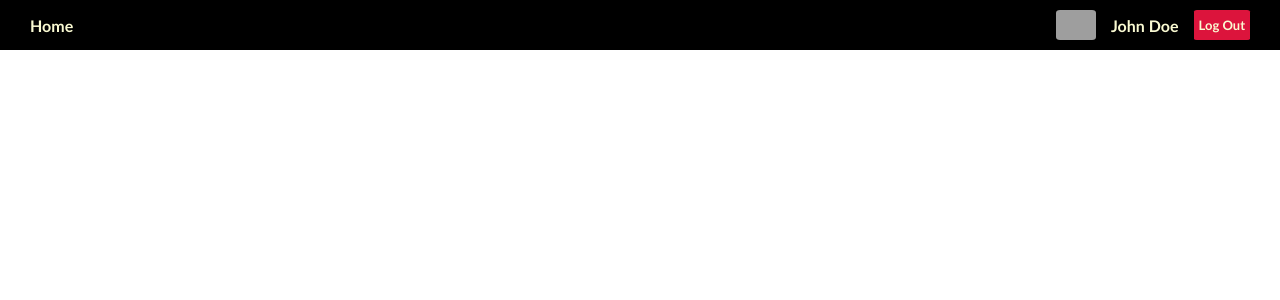
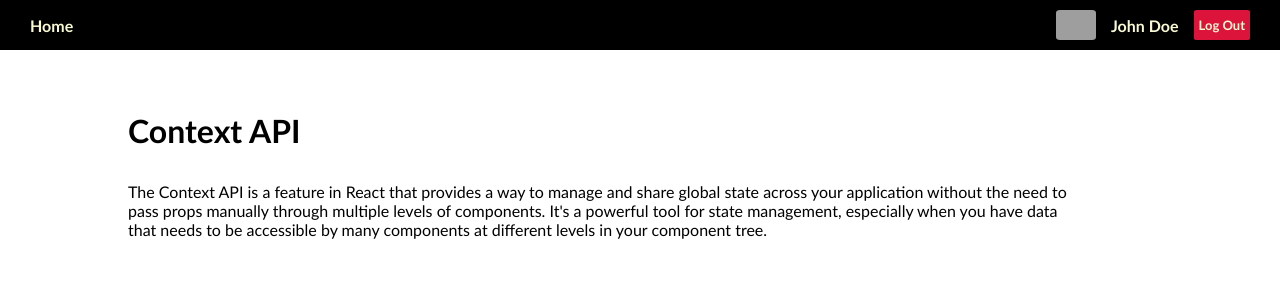
Before and after one commit to shreyanshxyz/react-js-notes, a React (Vite) app: page /context in a window 1280 px wide. Shown: the top 300 px of the page. Built offline with nearby package versions, Linux system fonts and the light colour scheme; grey boxes are pictures that could not be loaded.

Commit message:
update App.tsx and Homepage.tsx

```diff
--- a/src/App.tsx
+++ b/src/App.tsx
@@ -6,6 +6,7 @@ import Components from "./pages/Blog/Components";
 import ParentComponent from "./pages/States/ParentComponent";
 import ComponentLifecycle from "./pages/ComponentLifecycle/ComponentLifecycle";
 import Routing from "./pages/Routing/Routing";
+import Context from "./pages/ContextAPI/Context";
 
 function App() {
   return (
@@ -17,6 +18,7 @@ function App() {
         <Route path="/state" element={<ParentComponent />} />
         <Route path="/lifecycle" element={<ComponentLifecycle />} />
         <Route path="/routing" element={<Routing />} />
+        <Route path="/context" element={<Context />} />
       </Routes>
     </BrowserRouter>
   );
--- /dev/null
+++ b/src/pages/ContextAPI/Context.tsx
@@ -0,0 +1,20 @@
+import React from "react";
+import "./style.css";
+type ContextProps = {};
+
+const Context: React.FC<ContextProps> = () => {
+  return (
+    <div className="blog__container">
+      <h1 className="blog__heading">Context API</h1>
+      <div className="blog__text">
+        The Context API is a feature in React that provides a way to manage and
+        share global state across your application without the need to pass
+        props manually through multiple levels of components. It's a powerful
+        tool for state management, especially when you have data that needs to
+        be accessible by many components at different levels in your component
+        tree.
+      </div>
+    </div>
+  );
+};
+export default Context;
--- /dev/null
+++ b/src/pages/ContextAPI/style.css
@@ -0,0 +1,85 @@
+.blog__container {
+  padding-top: 40px;
+  padding-left: 10%;
+  padding-right: 15%;
+}
+
+.blog__heading {
+  font-size: xx-large;
+  font-weight: 900;
+}
+
+.blog__subheading {
+  font-size: larger;
+  font-weight: 800;
+}
+
+.blog__text {
+  padding-top: 10px;
+}
+
+.blog__sider {
+  display: flex;
+  align-items: center;
+  justify-content: space-between;
+  gap: 10px;
+}
+
+.blog__image {
+  padding-top: 10px;
+  max-width: 600px;
+  max-height: 400px;
+}
+
+.code__snippet {
+  background-color: lightgray;
+  font-weight: 400;
+  overflow: auto;
+}
+
+.highlight {
+  background-color: rgb(255, 149, 110);
+  border-radius: 5px;
+}
+
+.blog__listitem {
+  padding-top: 5px;
+}
+
+.button__container {
+  display: flex;
+  align-items: center;
+  gap: 20px;
+}
+
+.state__button {
+  all: unset;
+  padding: 5px 10px;
+  border-radius: 5px;
+  cursor: pointer;
+  color: white;
+  font-weight: 800;
+}
+
+.increment {
+  background: rgb(38, 163, 38);
+}
+
+.increment:hover {
+  background: rgb(51, 209, 51);
+}
+
+.decrement {
+  background: rgb(163, 38, 38);
+}
+
+.decrement:hover {
+  background: rgb(209, 51, 51);
+}
+.reset {
+  background: rgb(163, 92, 38);
+}
+
+.reset:hover {
+  background: rgb(209, 135, 51);
+}
--- a/src/pages/Homepage/Homepage.tsx
+++ b/src/pages/Homepage/Homepage.tsx
@@ -20,6 +20,9 @@ const Homepage: React.FC<HomepageProps> = () => {
         <Link className="index__link" to="/routing">
           Routing & Navigation
         </Link>
+        <Link className="index__link" to="/context">
+          Context & Context API
+        </Link>
       </div>
     </div>
   );
```
